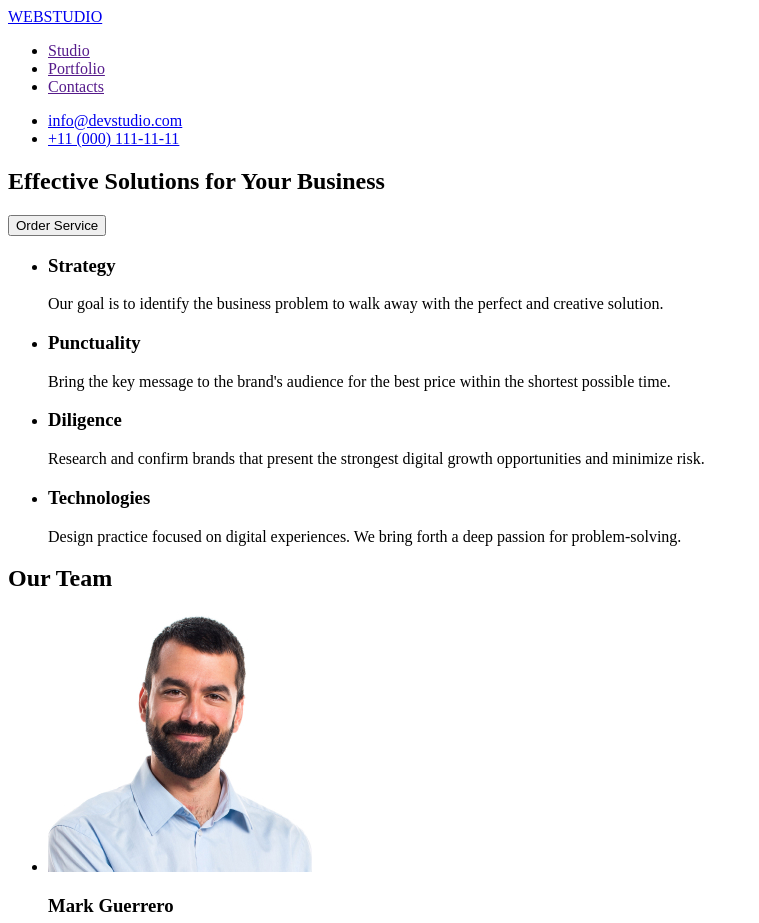
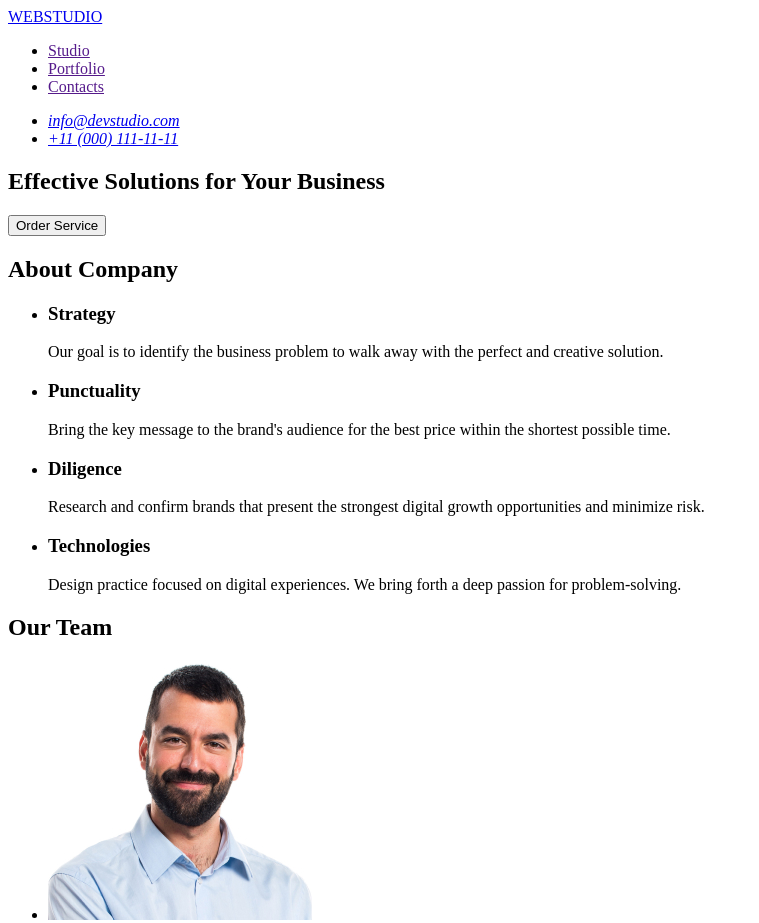
Before and after one commit to Bodernet/goit-markup-hw-01, a plain HTML site: page index.html in a window 1280 px wide. Shown: the top 923 px of the page, without its empty margins (0-759 px from the left). Drawn offline with Linux system fonts and the light colour scheme.

Commit message:
Finnish2.0

```diff
--- a/index.html
+++ b/index.html
@@ -8,26 +8,26 @@
   <body>
     <!-- header -->
     <header>
+      <nav>
         <a href="./index.html">WEBSTUDIO</a>
-      <nav>
         <ul>
           <li><a href="">Studio</a></li>
           <li><a href="">Portfolio</a></li>
           <li><a href="">Contacts</a></li>
         </ul>
       </nav>
+      <address>
         <ul>
           <li>
-          <a href="info@devstudio.com" class="contacts-email"
-            >info@devstudio.com</a
-          >
+            <a href="mailto:info@devstudio.com" class="contacts-email"
+              >info@devstudio.com</a>
           </li>
           <li>
             <a href="tel:+110001111111" class="contacts-number"
-            >+11 (000) 111-11-11</a
-          >
+              >+11 (000) 111-11-11</a>
           </li>
         </ul>
+      </address>
     </header>
     <main>
       <section>
@@ -35,6 +35,7 @@
         <button type="button">Order Service</button>
       </section>
       <section>
+        <h2>About Company</h2>
         <ul>
           <li>
             <h3>Strategy</h3>
@@ -116,7 +117,7 @@
     </main>
     <!-- footer -->
     <footer>
-      <h3>WEBSTUDIO</h3>
+      <a href="./index.html">WebStudio</a>
       <p>
         Increase the flow of customers and sales for your business with digital
         marketing & growth solutions.
```
Lines whose indentation alone changed are shown as unchanged.
